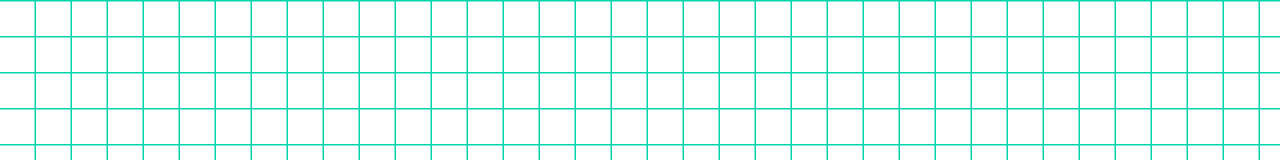
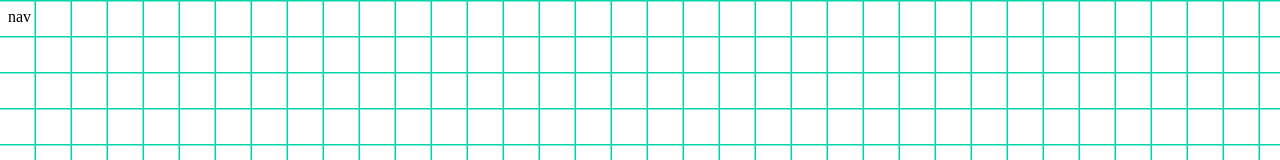
Before and after one commit to joenikkai/salmon, a Svelte app in the folder app/salmon/frontend/: page / in a window 1280 px wide. Shown: the top 160 px of the page. Built offline with nearby package versions, Linux system fonts and the light colour scheme.

Commit message:
feat: used the navbar

```diff
--- a/app/salmon/frontend/src/App.svelte
+++ b/app/salmon/frontend/src/App.svelte
@@ -1,106 +1,7 @@
-<!-- <script lang="ts">
-  import {onMount} from 'svelte';
-  import {Events, WML} from "@wailsio/runtime";
-  import {GreetService} from "../bindings/changeme";
-
-  const wailsVersion = "v3.0.0-beta.20";
-
-  let name: string = $state('');
-  let time: string = $state('Listening for Time event...');
-
-  let titleNameEl: HTMLElement;
-  let toastEl: HTMLElement;
-  let resultEl: HTMLElement;
-  let toastTimer: ReturnType<typeof setTimeout>;
-
-  onMount(() => {
-    Events.On('time', (v: any) => {
-      // On a narrow screen the full RFC1123 stamp is too wide for the footer, so
-      // show just the clock time there (matching the CSS breakpoint).
-      const full = v.data;
-      const compact = (full.match(/\d{1,2}:\d{2}:\d{2}/) || [full])[0];
-      time = window.matchMedia('(max-width: 640px)').matches ? compact : full;
-    });
-    // Wire up data-wml-openURL links (logos + footer "Docs" link).
-    WML.Reload();
-  });
-
-  // Crossfade the framework word in the heading ("Wails + Svelte") to the name
-  // the user entered ("Wails + <name>"): the old word fades out while the new one
-  // fades in over the same spot.
-  function swapTitleName(name: string): void {
-    const current = titleNameEl.querySelector('.title-name-text:not(.is-outgoing)');
-    if (!current || current.textContent === name) {
-      return;
-    }
-    const incoming = document.createElement('span');
-    incoming.className = 'title-name-text is-entering';
-    incoming.textContent = name;
-    current.classList.add('is-outgoing');
-    titleNameEl.appendChild(incoming);
-    // Force a reflow so the transitions run from the starting state.
-    void incoming.offsetWidth;
-    incoming.classList.remove('is-entering');
-    current.classList.add('is-leaving');
-    current.addEventListener('transitionend', () => current.remove(), {once: true});
-  }
-
-  // Pop the toast with the message Go returned, then auto-dismiss it.
-  function showToast(message: string): void {
-    resultEl.innerText = message;
-    toastEl.classList.add('is-visible');
-    clearTimeout(toastTimer);
-    toastTimer = setTimeout(() => toastEl.classList.remove('is-visible'), 4000);
-  }
-
-  const doGreet = (): void => {
-    let n = name || 'anonymous';
-    swapTitleName(n);
-    GreetService.Greet(n).then(showToast).catch(console.error);
-  }
+<script>
+    import NavBar from "$lib/components/NavBar.svelte"
 </script>
-
-<main class="container">
-  <header class="brand">
-    <span class="brand-mark" data-wml-openURL="https://v3.wails.io">
-      <img src="/wails.png" class="brand-logo" alt="Wails logo"/>
-    </span>
-    <span class="brand-badge" data-wml-openURL="https://svelte.dev">
-      <img src="/svelte.svg" alt="Svelte logo"/>
-    </span>
-  </header>
-
-  <h1 class="title"><span class="title-accent">Wails +</span> <span class="title-name" bind:this={titleNameEl}><span class="title-name-text">Svelte</span></span></h1>
-  <p class="subtitle">Build beautiful cross-platform apps with Go and Svelte.</p>
-
-  <div class="greet">
-    <div class="input-box">
-      <svg class="input-icon" viewBox="0 0 24 24" fill="none" stroke="currentColor" stroke-width="2" stroke-linecap="round" stroke-linejoin="round" aria-hidden="true"><path d="M20 21v-2a4 4 0 0 0-4-4H8a4 4 0 0 0-4 4v2"/><circle cx="12" cy="7" r="4"/></svg>
-      <input aria-label="input" class="input" bind:value={name} type="text" placeholder="Your name" autocomplete="off"/>
-      <button aria-label="greet-btn" class="btn" onclick={doGreet}>Greet
-        <svg viewBox="0 0 24 24" fill="none" stroke="currentColor" stroke-width="2.2" stroke-linecap="round" stroke-linejoin="round" aria-hidden="true"><line x1="5" y1="12" x2="19" y2="12"/><polyline points="12 5 19 12 12 19"/></svg>
-      </button>
-    </div>
-  </div>
+<main>
+    <NavBar />
 </main>
-
-<hr class="footer-divider"/>
-<footer class="footer">
-  <span class="footer-version">{wailsVersion}</span>
-  <span class="footer-time">
-    <svg viewBox="0 0 24 24" fill="none" stroke="currentColor" stroke-width="2" stroke-linecap="round" stroke-linejoin="round" aria-hidden="true"><circle cx="12" cy="12" r="10"/><polyline points="12 6 12 12 16 14"/></svg>
-    <span>{time}</span>
-  </span>
-  <a class="footer-docs" data-wml-openURL="https://v3.wails.io" aria-label="Wails documentation">Docs
-    <svg viewBox="0 0 24 24" fill="none" stroke="currentColor" stroke-width="2" stroke-linecap="round" stroke-linejoin="round" aria-hidden="true"><line x1="7" y1="17" x2="17" y2="7"/><polyline points="7 7 17 7 17 17"/></svg>
-  </a>
-</footer>
-
-<div class="toast" bind:this={toastEl} role="status" aria-live="polite">
-  <span class="toast-label">From Go</span>
-  <span aria-label="result" class="toast-msg" bind:this={resultEl}></span>
-</div>
-
-<style>
-  /* Put your standard CSS here */
-</style> -->
+<style></style>
```
